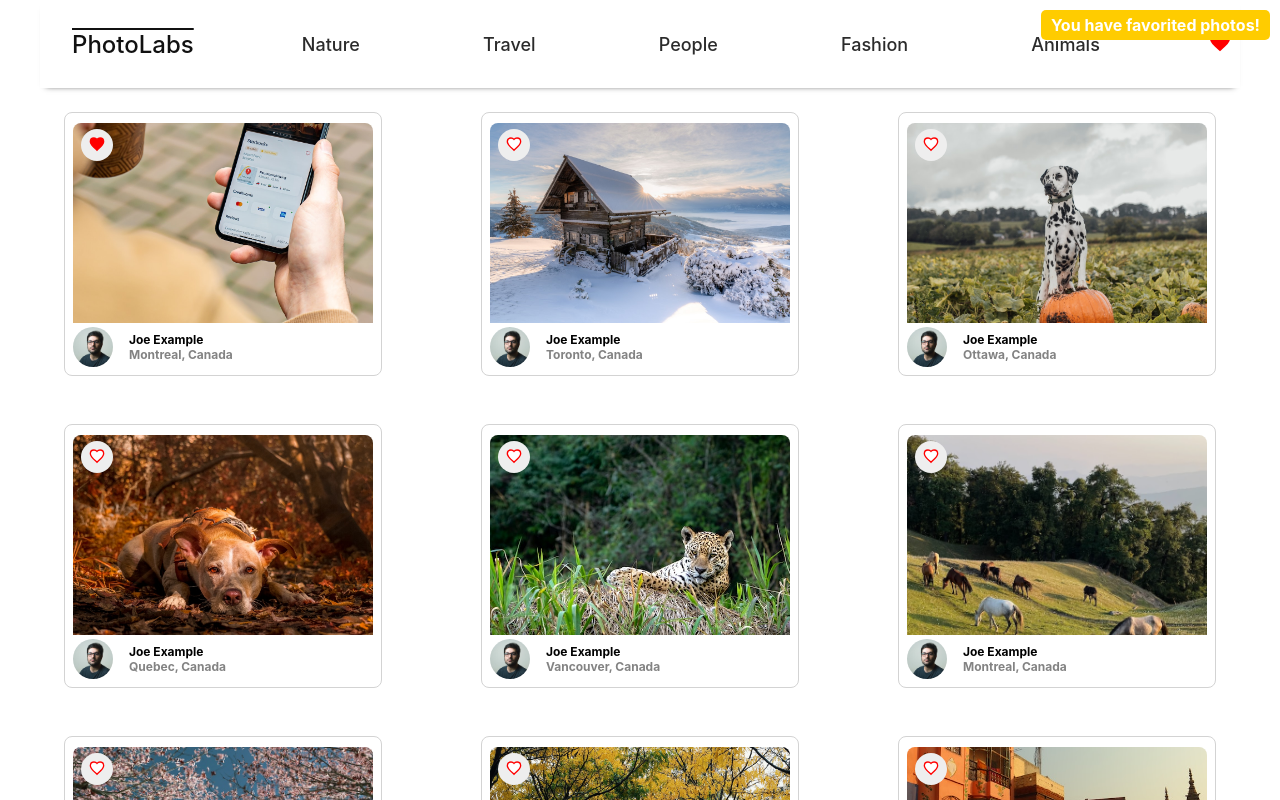
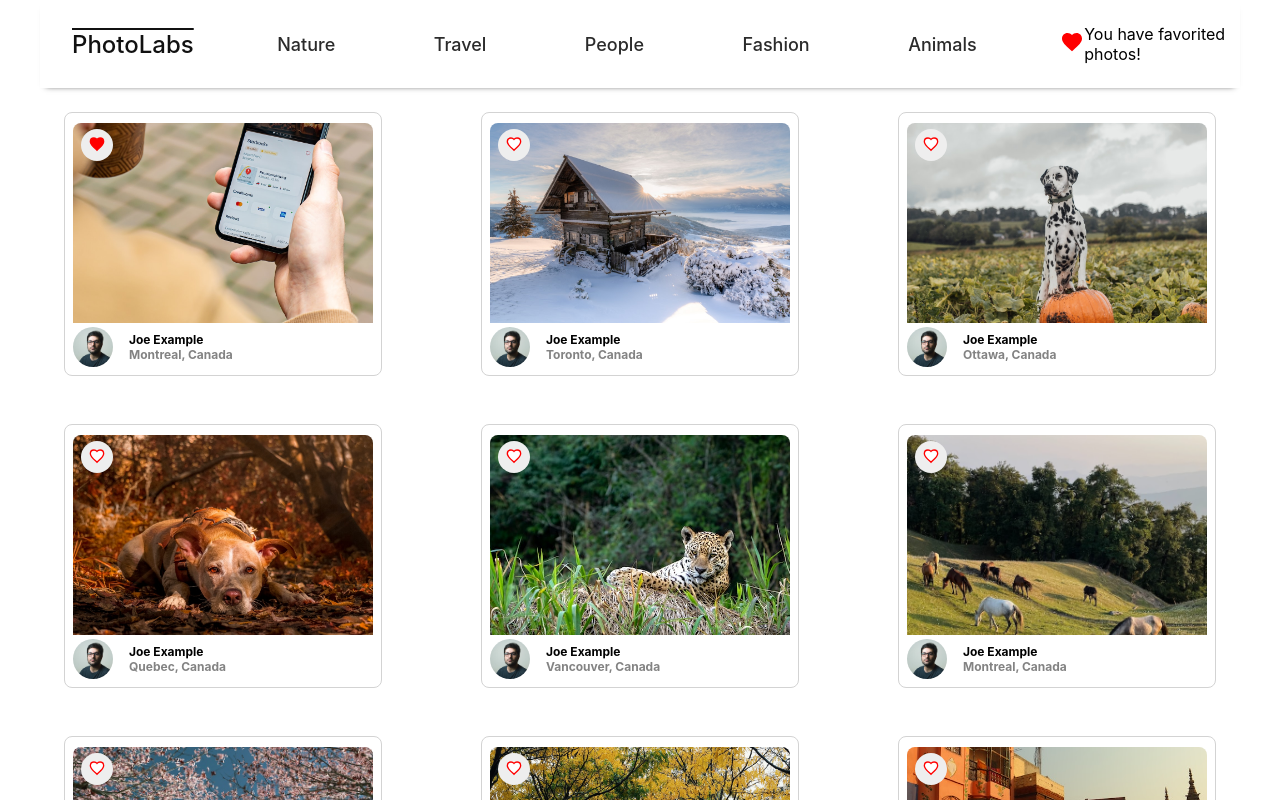
Before and after one commit to Lakonas/Photolabs, a React (Vite) app in the folder frontend/: page / in a window 1280 px wide. Both pictures are taken after a click on the element 97 px from the left and 145 px from the top of the page. Shown: the top 800 px of the page. Built offline with nearby package versions, Linux system fonts and the light colour scheme; the HTML template or start-up script is replaced by a standard one.

Commit message:
corrections from larry feedback

```diff
--- a/frontend/src/App.jsx
+++ b/frontend/src/App.jsx
@@ -1,19 +1,17 @@
 import React, { useState } from "react";
 import HomeRoute from "./routes/HomeRoute";
-import photos from './mocks/photos';  // Import mock photos data
-import topics from './mocks/topics';  // Import mock topics data
+import photos from './mocks/photos'; // Import mock photos data
+import topics from './mocks/topics'; // Import mock topics data
 
 const App = () => {
   const [favoritePhotos, setFavoritePhotos] = useState([]);
 
   const toggleFavorite = (photoId) => {
-    setFavoritePhotos((prevFavorites) => {
-      if (prevFavorites.includes(photoId)) {
-        return prevFavorites.filter(id => id !== photoId);
-      } else {
-        return [...prevFavorites, photoId];
-      }
-    });
+    setFavoritePhotos(prevState =>
+      prevState.includes(photoId)
+        ? prevState.filter(id => id !== photoId)  // Remove from favorites
+        : [...prevState, photoId]  // Add to favorites
+    );
   };
 
   return (
@@ -22,7 +20,7 @@ const App = () => {
         photos={photos}
         topics={topics}
         favoritePhotos={favoritePhotos}
-        toggleFavorite={toggleFavorite}
+        toggleFavorite={toggleFavorite}  // Pass toggleFavorite function
       />
     </div>
   );
--- a/frontend/src/components/FavBadge.jsx
+++ b/frontend/src/components/FavBadge.jsx
@@ -1,10 +1,14 @@
 import React from "react";
-import "../styles/FavBadge.scss"; // Import styles
+import "../styles/FavBadge.scss";
 
-const FavBadge = ({ count }) => {
+const FavBadge = ({ isFavPhotoExist }) => {
   return (
     <div className="fav-badge">
-      {count > 0 && <span className="fav-badge__count">{count}</span>}
+      {isFavPhotoExist && (
+        <div className="fav-badge__notification">
+          You have favorited photos!
+        </div>
+      )}
     </div>
   );
 };
--- a/frontend/src/components/TopNavigationBar.jsx
+++ b/frontend/src/components/TopNavigationBar.jsx
@@ -1,9 +1,11 @@
 import React from "react";
 import TopicList from "./TopicList";
 import FavIcon from "./FavIcon";  // Import the FavIcon component
+import FavBadge from "./FavBadge";  // Import the FavBadge component
 import "../styles/TopNavigationBar.scss";
 
 const TopNavigationBar = ({ topics, favoritePhotos }) => {
+  // Derive hasFavorites from favoritePhotos
   const hasFavorites = favoritePhotos.length > 0;
 
   return (
@@ -16,12 +18,8 @@ const TopNavigationBar = ({ topics, favoritePhotos }) => {
       {/* Render FavIcon */}
       <FavIcon displayAlert={hasFavorites} />
 
-      {/* Conditional notification when there are favorited photos */}
-      {hasFavorites && (
-        <div className="top-nav-bar__notification">
-          You have favorited photos!
-        </div>
-      )}
+      {/* Render FavBadge with isFavPhotoExist */}
+      <FavBadge isFavPhotoExist={hasFavorites} />
     </div>
   );
 };
--- a/frontend/src/routes/HomeRoute.jsx
+++ b/frontend/src/routes/HomeRoute.jsx
@@ -1,19 +1,21 @@
 import React from 'react';
-import TopNavigationBar from '../components/TopNavigationBar';
-import PhotoList from '../components/PhotoList';
-import '../styles/HomeRoute.scss';
+import TopNavigationBar from '../components/TopNavigationBar'; // Import TopNavigationBar component
+import PhotoList from '../components/PhotoList'; // Import PhotoList component
+import '../styles/HomeRoute.scss'; // Import HomeRoute styles
 
 const HomeRoute = ({ photos, topics, favoritePhotos, toggleFavorite }) => {
   return (
     <div className="home-route">
+      {/* Pass topics and favoritePhotos to TopNavigationBar */}
       <TopNavigationBar
         topics={topics}
-        favoritePhotos={favoritePhotos}
+        favoritePhotos={favoritePhotos}  // Pass favoritePhotos prop
       />
+      {/* Render PhotoList with photos passed as props */}
       <PhotoList
         photos={photos}
-        favoritePhotos={favoritePhotos}
-        toggleFavorite={toggleFavorite}
+        favoritePhotos={favoritePhotos}  // Pass favoritePhotos to PhotoList
+        toggleFavorite={toggleFavorite}  // Pass toggleFavorite function to PhotoList
       />
     </div>
   );
```
